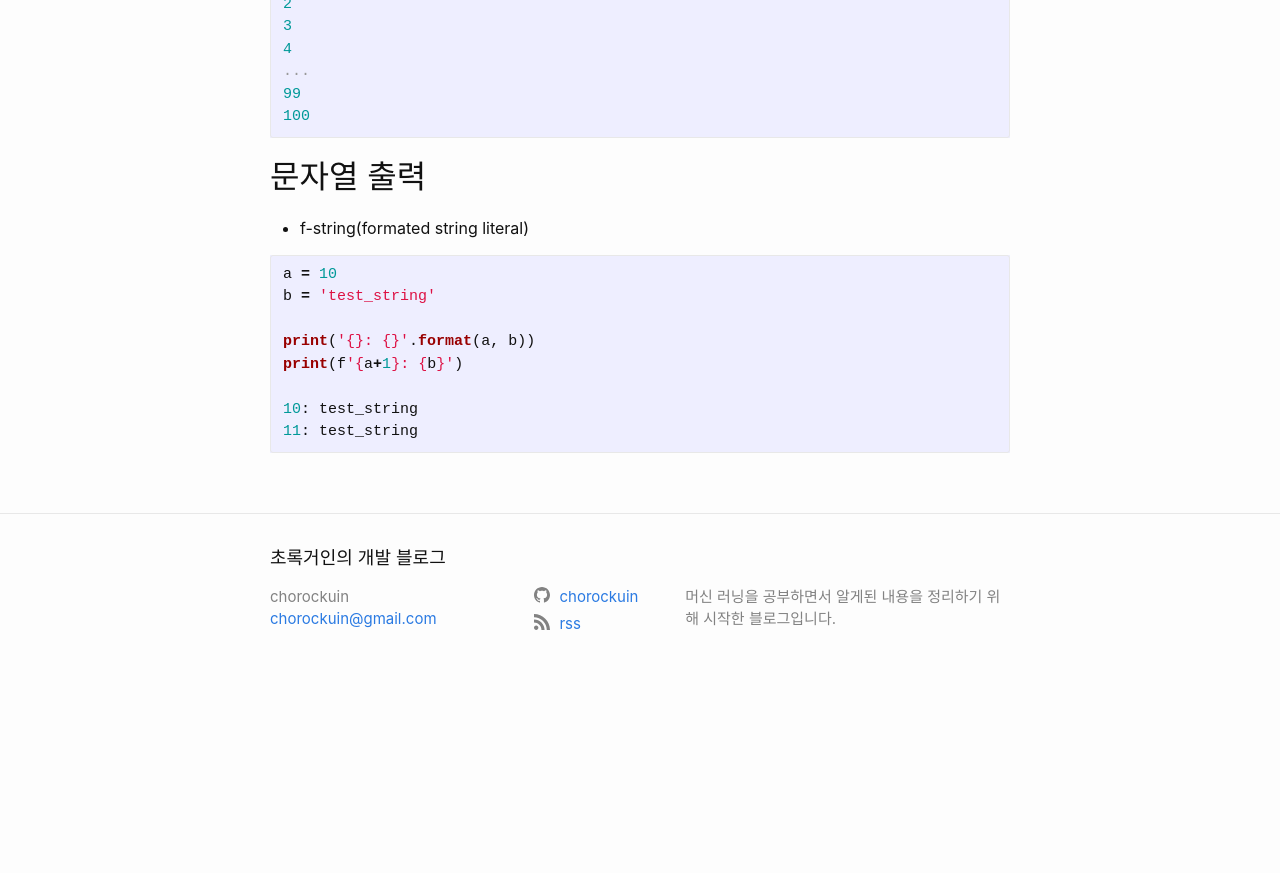
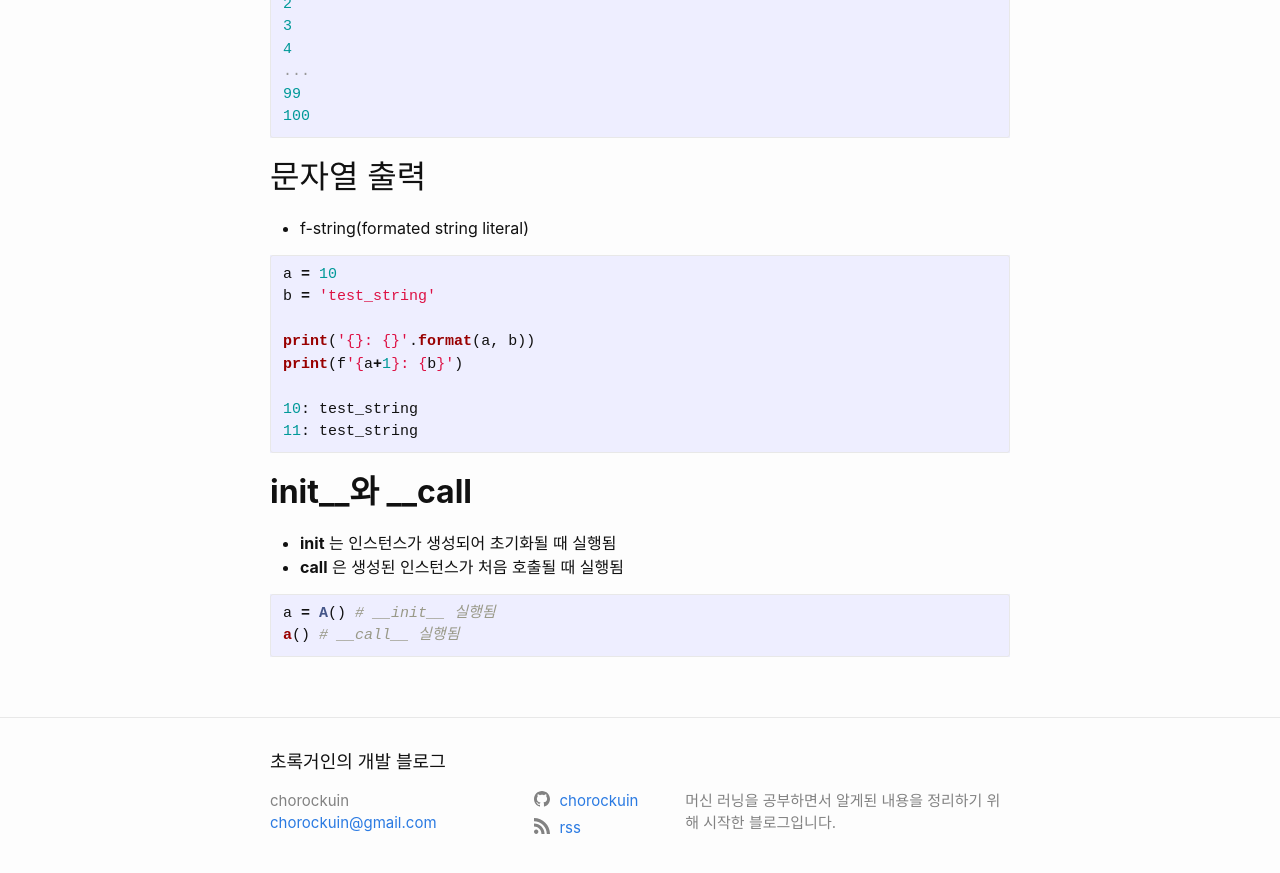
Before and after one commit to chorockuin/chorockuin.github.io, a Jekyll site: the page built from _posts/2018-07-20-python.md, in a window 1280 px wide and 900 px high, scrolled down 2648 px. Shown: the top 873 px of the window. Built offline with Jekyll 4.4.1, drawn with Linux system fonts in a browser that asks for light colours; before the commit the page ends 3344 px from its top, so only the background shows below that.

Commit message:
Update 2018-07-20-python.md

````diff
--- a/_posts/2018-07-20-python.md
+++ b/_posts/2018-07-20-python.md
@@ -133,3 +133,13 @@ print(f'{a+1}: {b}')
 10: test_string
 11: test_string
 ```
+
+## __init__와 __call__
+
+* __init__ 는 인스턴스가 생성되어 초기화될 때 실행됨
+* __call__ 은 생성된 인스턴스가 처음 호출될 때 실행됨
+
+```python
+a = A() # __init__ 실행됨
+a() # __call__ 실행됨
+```
````
